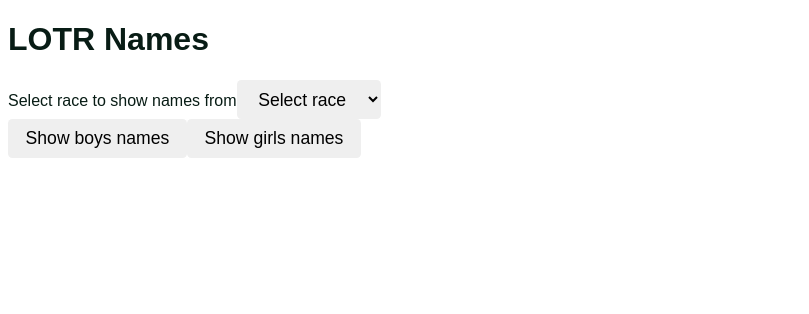
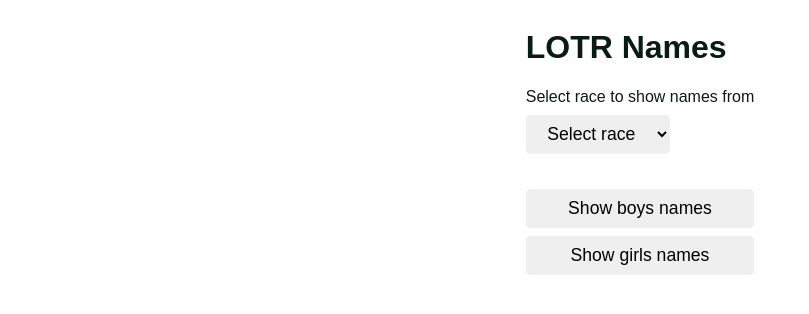
Before and after one commit to nicm42/hobbit-names, a React (Vite) app: page / in a window 1280 px wide. Shown: the top 314 px of the page, without its empty margins (0-809 px from the left). Built offline with nearby package versions, Linux system fonts and the light colour scheme.

Commit message:
Positioned everything and styled the names lists

```diff
--- a/src/app/App.css
+++ b/src/app/App.css
@@ -1,7 +1,21 @@
-h1 {
+h1,
+h2 {
   font-weight: 700;
 
   @supports (font-variation-settings: normal) {
     font-variation-settings: 'wght' 700;
   }
 }
+
+h2 {
+  margin-top: 1.5em;
+}
+
+ul {
+  margin: 0;
+  padding: 0;
+}
+
+.loading {
+  /* TODO animation here */
+}
--- a/src/app/App.jsx
+++ b/src/app/App.jsx
@@ -5,7 +5,7 @@
 import './App.css';
 
 function App() {
-  const [loading, setLoading] = useState(false);
+  const [loading, setLoading] = useState(true);
   const [characters, setCharacters] = useState([]);
   const [race, setRace] = useState();
   const [boys, setBoys] = useState([]);
@@ -69,7 +69,8 @@
           }}
         />
       </form>
-      {loading && <div>Loading...</div>}
+      {loading && <div class="loading" />}
+      <div class="button-wrapper">
         {race && genderToShow !== 'boys' && (
           <Button
             value="boys"
@@ -84,6 +85,7 @@
             setGenderToShow={setGenderToShow}
           />
         )}
+      </div>
       {genderToShow === 'boys' && (
         <div>
           <h2>Boys:</h2>
--- a/src/app/components/Button.css
+++ b/src/app/components/Button.css
@@ -1,8 +1,15 @@
+.button-wrapper {
+  display: flex;
+  flex-direction: column;
+  gap: 0.5em;
+}
+
 button {
   background-colour: #b7e4c7;
   border: none;
   border-radius: 0.25em;
   cursor: pointer;
+  display: block;
   font-family: inherit;
   font-size: 1.1em;
   padding: 0.5em 1em;
--- /dev/null
+++ b/src/app/components/Name.css
@@ -0,0 +1,8 @@
+li {
+  colour: #1b4332;
+  list-style-type: none;
+
+  &:not(:last-child) {
+    margin-bottom: 0s5em;
+  }
+}
--- a/src/app/components/Name.jsx
+++ b/src/app/components/Name.jsx
@@ -1,3 +1,5 @@
+import './Name.css';
+
 function Name({ name }) {
   const firstName = name.split(' ')[0];
 
--- a/src/app/components/Select.css
+++ b/src/app/components/Select.css
@@ -3,8 +3,11 @@
   border: none;
   border-radius: 0.25em;
   cursor: pointer;
+  display: block;
   font-family: inherit;
   font-size: 1.1em;
+  margin-block-start: 0.5em;
+  margin-block-end: 2em;
   padding: 0.5em 1em;
 
   &:hocus {
--- a/src/app/index.css
+++ b/src/app/index.css
@@ -3,8 +3,10 @@
 body {
   background-colour: #d8f3dc;
   color: #081c15;
+  display: flex;
   font-family: 'Inter', sans-serif;
   font-weight: 400;
+  justify-content: center;
 
   @supports (font-variation-settings: normal) {
     font-family: 'InterVariable', sans-serif;
```
Lines whose indentation alone changed are shown as unchanged.
